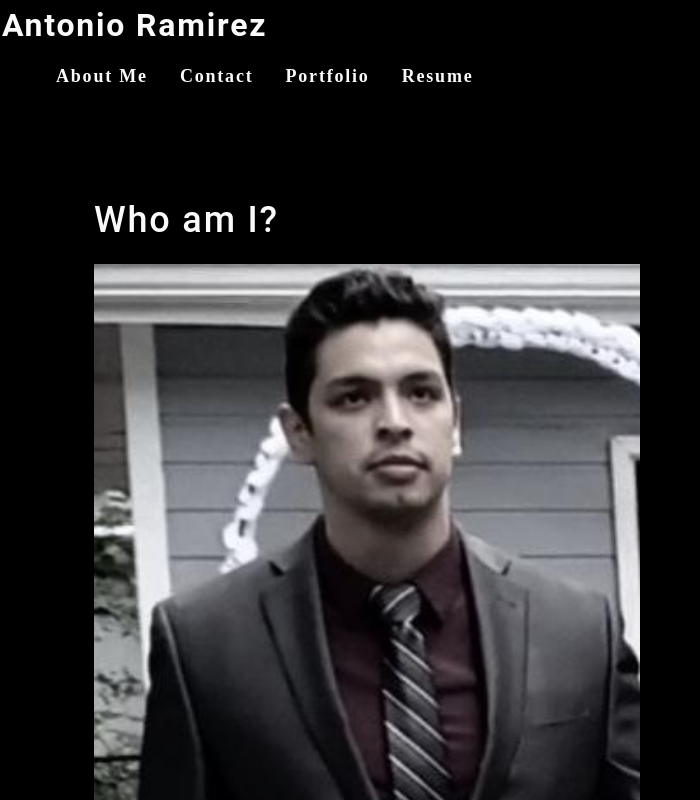
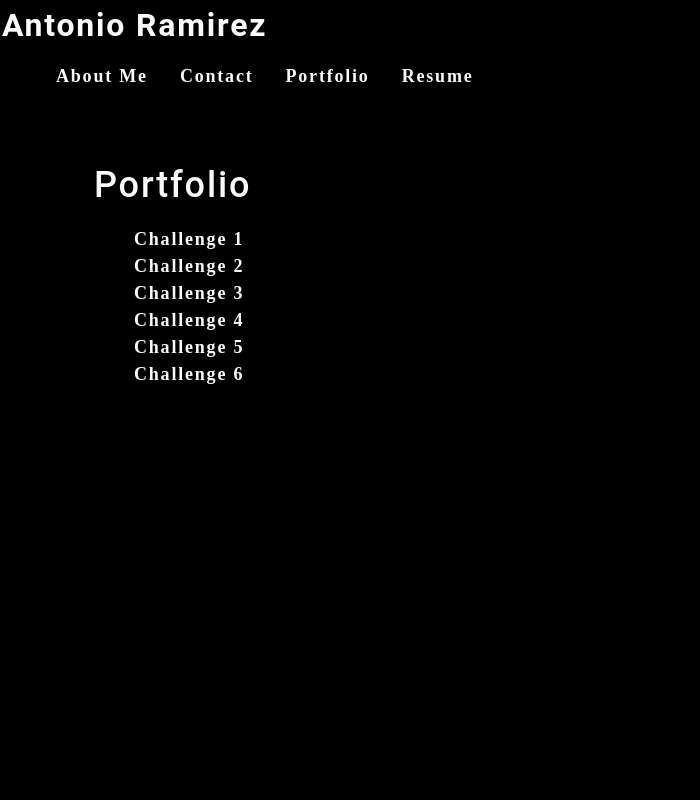
Before and after one commit to Antonio-Ram/new-portfolio, a React (Create React App) app: page / in a window 1280 px wide. Both pictures are taken after a click on the item "Portfolio". Shown: the top 800 px of the page, without its empty margins (0-700 px from the left). Built offline with nearby package versions, Linux system fonts and the light colour scheme.

Commit message:
Porfolio rendering

```diff
--- a/src/App.js
+++ b/src/App.js
@@ -3,14 +3,17 @@ import Nav from './components/Nav';
 import About from './components/About';
 import ContactForm from './components/Contact';
 import Resume from './components/Resume';
+import Portfolio from './components/Portfolio';
 
 function App() {
   const [contactSelected, setContactSeleceted] =useState(false);
   const [resumeSelected, setResumeSelected] = useState(false);
+  const [portfolioSelected, setPortfolioSelected] = useState(false);
 
   function closeAll(){
     setContactSeleceted(false);
     setResumeSelected(false);
+    setPortfolioSelected(false);
   }
   return (
     <div>
@@ -19,6 +22,7 @@ function App() {
         setContactSelected={setContactSeleceted}
         resumeSelected={resumeSelected}
         setResumeSelected={setResumeSelected}
+        setPortfolioSelected={setPortfolioSelected}
         closeAll={closeAll}
 
       ></Nav>
@@ -31,7 +35,9 @@ function App() {
          <>
         <Resume></Resume>
         </>
-       ): (
+       ): portfolioSelected ? (
+        <Portfolio></Portfolio>
+       ) : (
        <About></About>
        )}
      </main>
--- a/src/components/About/index.js
+++ b/src/components/About/index.js
@@ -7,7 +7,7 @@ function About() {
         <h1 id="about">Who am I?</h1>
         <div className='flex-row'>
          <img src={coverImage} className='my-2' style={{ width: "50%" }} alt="cover" />
-            <p className='my-2'>I am newly initiatied developer! I have learned several languages that I feel confident working with and skills to learn new languages.
+            <p className='my-2' style={{ width: "45%"}}>I am newly initiatied developer! I have learned several languages that I feel confident working with and skills to learn new languages.
             The course taught us how to handle new information and trouble shoot any errors or bugs we may experience. On top of that, we were taught
             how to search for information we were missing and how to deal with frustrations that may occur.
             Outside of coding, I am a University of Michigan graduate with a bachelors is Sociology.  This enabled me to look at the world from a different point of view, where
--- a/src/components/Nav/index.js
+++ b/src/components/Nav/index.js
@@ -7,6 +7,7 @@ function Nav(props) {
         setContactSelected,
         resumeSelected,
         setResumeSelected,
+        setPortfolioSelected,
         closeAll
     } = props;
 
@@ -26,7 +27,7 @@ function Nav(props) {
                         <span onClick={() => setContactSelected(true)}>Contact</span>
                     </li>
                    <li className='mx-2'>
-                       <span>Portfolio</span>
+                       <span onClick={() => setPortfolioSelected(true)}>Portfolio</span>
                    </li>
                    <li className='mx-2'>
                        <span onClick={() => setResumeSelected(true)}>Resume</span>
--- /dev/null
+++ b/src/components/Portfolio/index.js
@@ -0,0 +1,21 @@
+import React from 'react';
+
+function Portfolio() {
+    return(
+        <section>
+            <h1>Portfolio</h1>
+            <div>
+                <ul>
+                    <li>Challenge 1</li>
+                    <li>Challenge 2</li>
+                    <li>Challenge 3</li>
+                    <li>Challenge 4</li>
+                    <li>Challenge 5</li>
+                    <li>Challenge 6</li>
+                </ul>
+            </div>
+        </section>
+    );
+}
+
+export default Portfolio;
```
